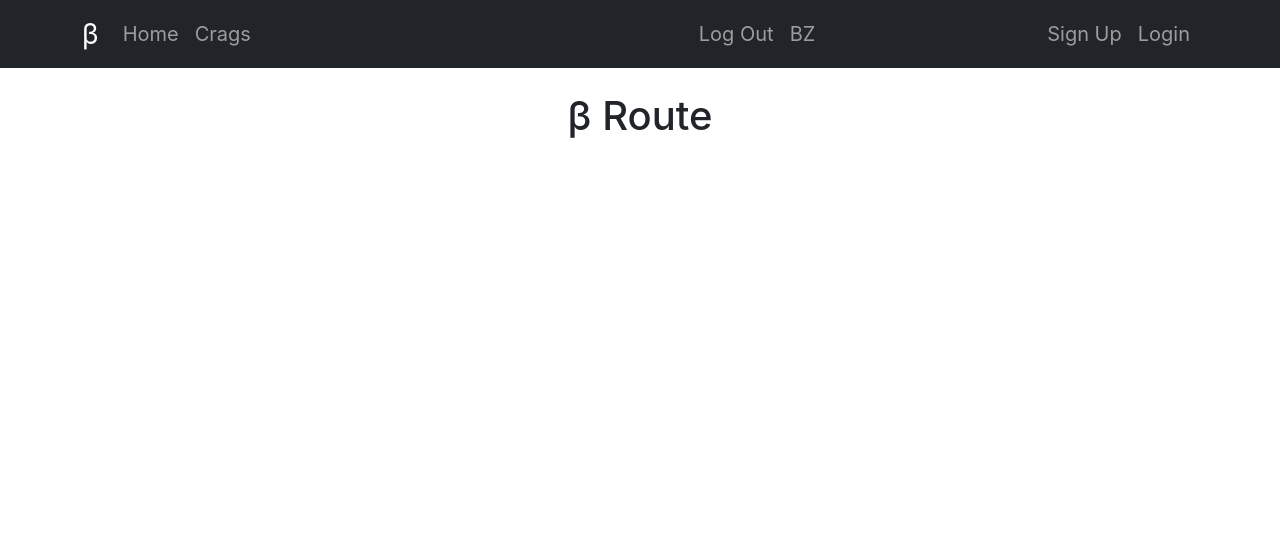
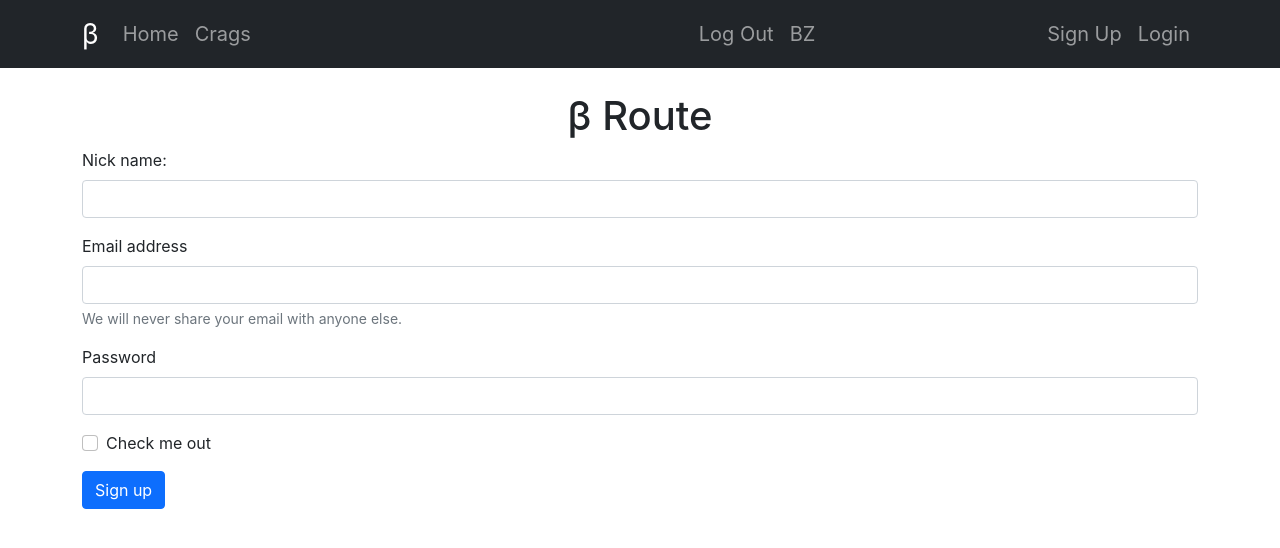
Before and after one commit to NightShop/beta-route, a React (Create React App) app: page /signup in a window 1280 px wide. Shown: the top 548 px of the page. Built offline with nearby package versions, Linux system fonts and the light colour scheme.

Commit message:
sign in and sign up forms

```diff
--- a/src/App.jsx
+++ b/src/App.jsx
@@ -5,6 +5,8 @@
 import SectorList from "./components/sector/SectorList";
 import SectorDetails from "./components/sector/SectorDetails";
 import RouteDetails from "./components/route/RouteDetails";
+import SignUp from "./components/auth/SignUp";
+import SignIn from "./components/auth/SignIn";
 
 function App() {
   return (
@@ -15,6 +17,8 @@
           <h1 className="text-center mt-4">β Route</h1>
           <Routes>
             <Route index element={<Home />} />
+            <Route path="/signin" element={<SignIn />} />
+            <Route path="/signup" element={<SignUp />} />
             <Route path="/home" element={<Home />} />
             <Route path="/crags/all" element={<CragList />} />
             <Route path="/crags/:cragId" element={<SectorList />} />
--- a/src/components/auth/SignIn.jsx
+++ b/src/components/auth/SignIn.jsx
@@ -0,0 +1,23 @@
+const SignIn = () => {
+    return (
+        <div>
+            <form>
+                <div className="mb-3">
+                    <label htmlFor="exampleInputEmail1" className="form-label">Email address</label>
+                    <input type="email" className="form-control" id="exampleInputEmail1" aria-describedby="emailHelp" />
+                </div>
+                <div className="mb-3">
+                    <label htmlFor="exampleInputPassword1" className="form-label">Password</label>
+                    <input type="password" className="form-control" id="exampleInputPassword1" />
+                </div>
+                <div className="mb-3 form-check">
+                    <input type="checkbox" className="form-check-input" id="exampleCheck1" />
+                    <label className="form-check-label" htmlFor="exampleCheck1">Check me out</label>
+                </div>
+                <button type="submit" className="btn btn-primary">Sign In</button>
+            </form>
+        </div>
+    );
+};
+
+export default SignIn;
--- a/src/components/auth/SignUp.jsx
+++ b/src/components/auth/SignUp.jsx
@@ -0,0 +1,28 @@
+const SignUp = () => {
+    return (
+        <div>
+            <form>
+                <div className="mb-3">
+                    <label htmlFor="username" className="form-label">Nick name:</label>
+                    <input type="email" className="form-control" id="username" aria-describedby="username" />
+                </div>
+                <div className="mb-3">
+                    <label htmlFor="exampleInputEmail1" className="form-label">Email address</label>
+                    <input type="email" className="form-control" id="exampleInputEmail1" aria-describedby="emailHelp" />
+                    <div id="emailHelp" className="form-text">We will never share your email with anyone else.</div>
+                </div>
+                <div className="mb-3">
+                    <label htmlFor="exampleInputPassword1" className="form-label">Password</label>
+                    <input type="password" className="form-control" id="exampleInputPassword1" />
+                </div>
+                <div className="mb-3 form-check">
+                    <input type="checkbox" className="form-check-input" id="exampleCheck1" />
+                    <label className="form-check-label" htmlFor="exampleCheck1">Check me out</label>
+                </div>
+                <button type="submit" className="btn btn-primary">Sign up</button>
+            </form>
+        </div>
+    );
+};
+
+export default SignUp;
--- a/src/components/layout/SignedOutLinks.jsx
+++ b/src/components/layout/SignedOutLinks.jsx
@@ -4,10 +4,10 @@
     return (
         <div className="collapse navbar-collapse" id="navbarNavAltMarkup">
             <div className="navbar-nav ms-auto">
-                <Link className="nav-link" to="/">
+                <Link className="nav-link" to="/signup">
                     Sign Up
                 </Link>
-                <Link className="nav-link" to="/">
+                <Link className="nav-link" to="/signin">
                     Login
                 </Link>
 
```
